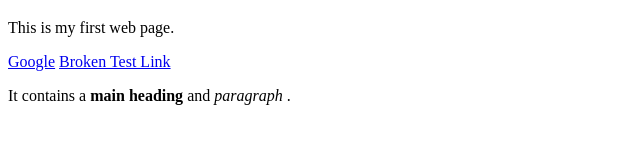
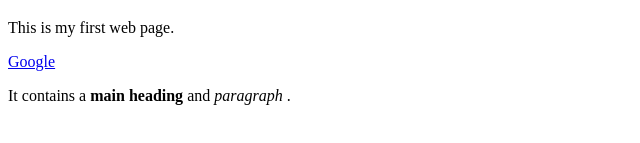
Before and after one commit to Nitinsorout01/htmlproject, a plain HTML site: page index.html in a window 1280 px wide. Shown: the part 159-302 px from the top of the page, without its empty margins (0-640 px from the left). Drawn offline with Linux system fonts and the light colour scheme.

Commit message:
Update index.html

```diff
--- a/index.html
+++ b/index.html
@@ -16,7 +16,7 @@
 
   <!-- ✅ Test links added below -->
   <a href="https://google.com">Google</a>
-  <a href="https://thislinkdoesnotexist987654.com">Broken Test Link</a>
+
 </body>
 
         <p>It contains a
```
